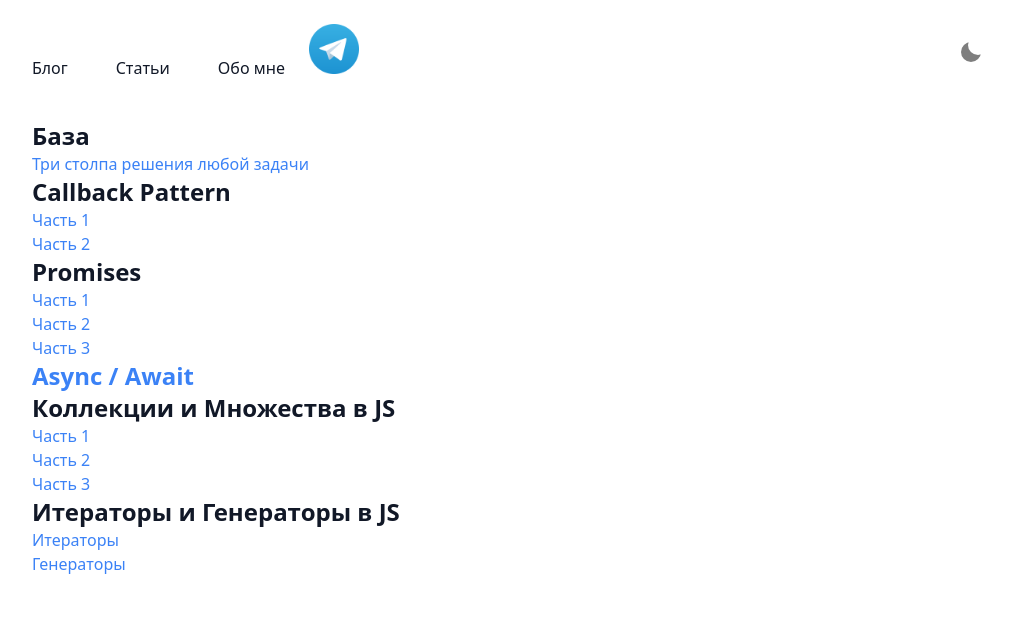
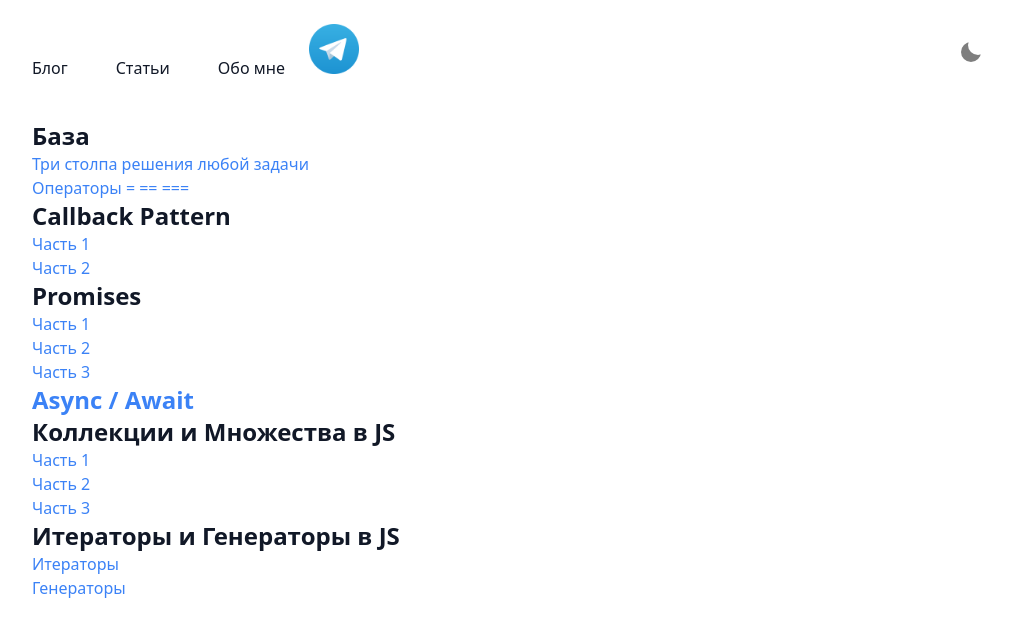
Before and after one commit to ArtemNikolaev/blog, a Next.js app: page /articles in a window 1280 px wide. Shown: the top 636 px of the page, without its empty margins (128-1140 px from the left). Built offline with nearby package versions, Linux system fonts and the light colour scheme.

Commit message:
Update articles.tsx

```diff
--- a/pages/articles.tsx
+++ b/pages/articles.tsx
@@ -16,6 +16,11 @@ export const About = (): JSX.Element => {
             <a href='https://telegra.ph/Tri-stolpa-resheniya-lyuboj-zadachi-11-06'>
               Три столпа решения любой задачи
             </a>
+          </li>
+          <li>
+            <Link href="/posts/js-equality">
+             Операторы = == ===
+            </Link>
           </li>
         </ul>
       </div>
```
